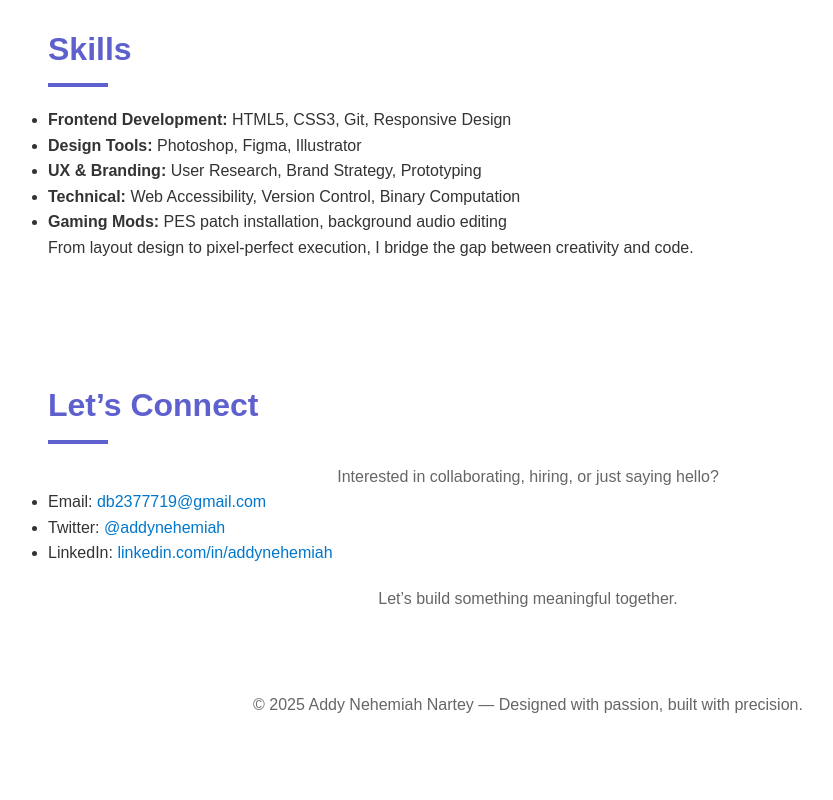
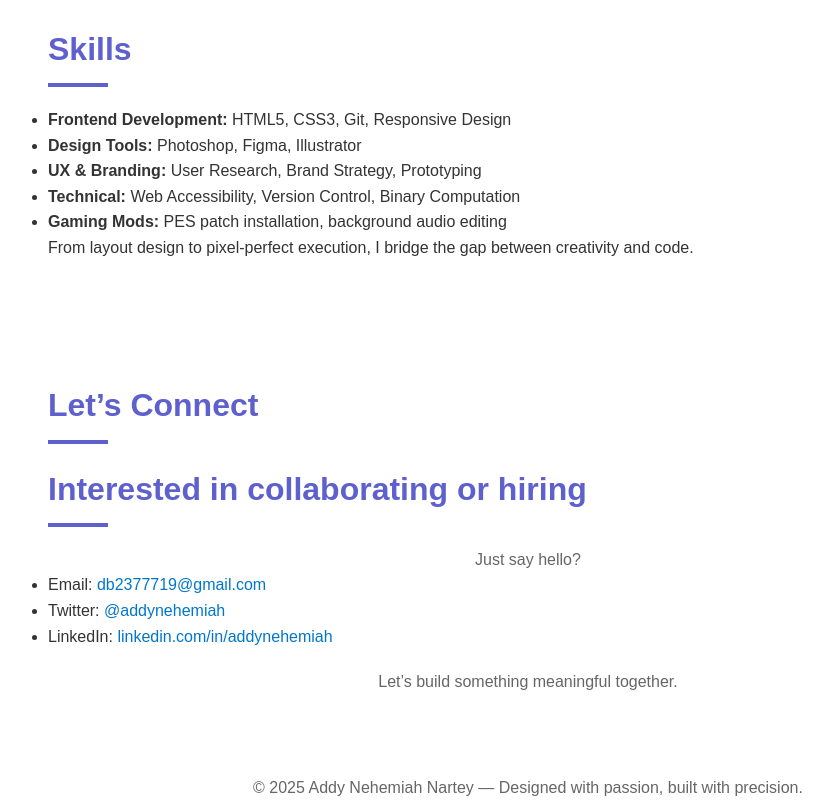
Before and after one commit to Mr-Frimpong1/Portfolio, a plain HTML site: page index.html in a window 1280 px wide. Shown: the part 1473-2273 px from the top of the page, without its empty margins (112-945 px from the left). Before the commit the page ends 2190 px from the top, so only its background shows below. Drawn offline with Linux system fonts and the light colour scheme.

Commit message:
Update index.html

```diff
--- a/index.html
+++ b/index.html
@@ -43,7 +43,8 @@
 
   <section id="contact">
     <h2>Let’s Connect</h2>
-    <p>Interested in collaborating, hiring, or just saying hello?</p>
+   <h2>Interested in collaborating or hiring </h2>
+    <p>Just say hello?</p>
     <ul>
       <li>Email: <a href="mailto:db2377719@gmail.com"> db2377719@gmail.com </a></li>
       <li>Twitter: <a href="https://twitter.com/addynehemiah">@addynehemiah</a></li>
```
